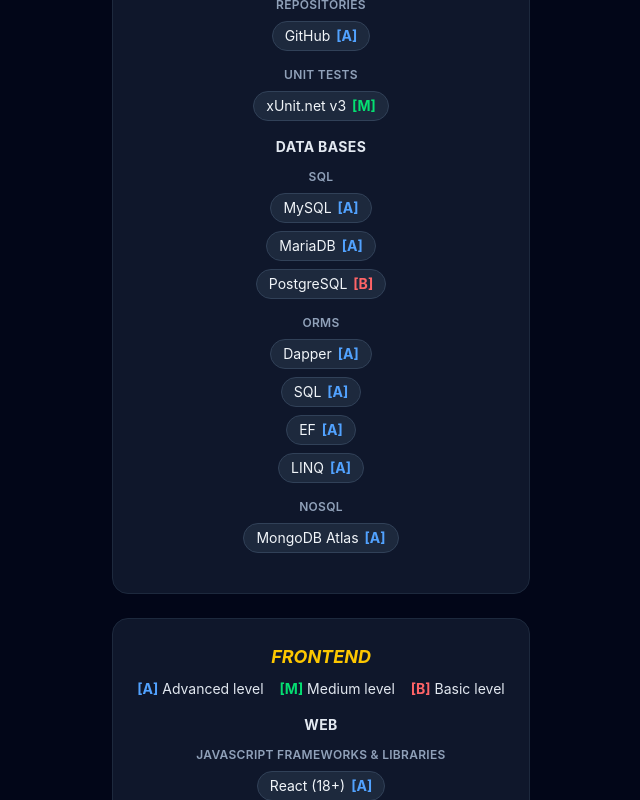
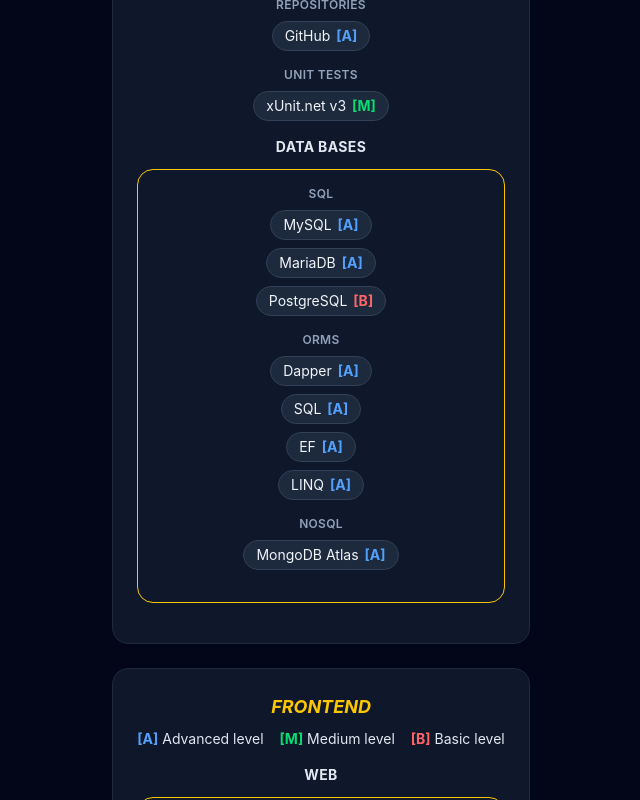
Before and after one commit to iamjosepunto/iamjosepunto.github.io, a React (Vite) app: page / in a window 1280 px wide. Shown: the part 8560-9360 px from the top of the page, without its empty margins (319-959 px from the left). Built offline with nearby package versions, Linux system fonts and the light colour scheme.

Commit message:
Skills: recuadro amarillo en subcategorias con titulo blanco

```diff
--- a/src/components/Skills.tsx
+++ b/src/components/Skills.tsx
@@ -118,9 +118,17 @@ const Skills = () => {
                   </div>
                 )}
 
-                {sub.categories.map((cat) => (
-                  <CategoryBlock key={cat.cat} category={cat} />
-                ))}
+                {sub.sub ? (
+                  <div className="border border-yellow-400 rounded-2xl p-4">
+                    {sub.categories.map((cat) => (
+                      <CategoryBlock key={cat.cat} category={cat} />
+                    ))}
+                  </div>
+                ) : (
+                  sub.categories.map((cat) => (
+                    <CategoryBlock key={cat.cat} category={cat} />
+                  ))
+                )}
               </div>
             ))}
           </div>
```
